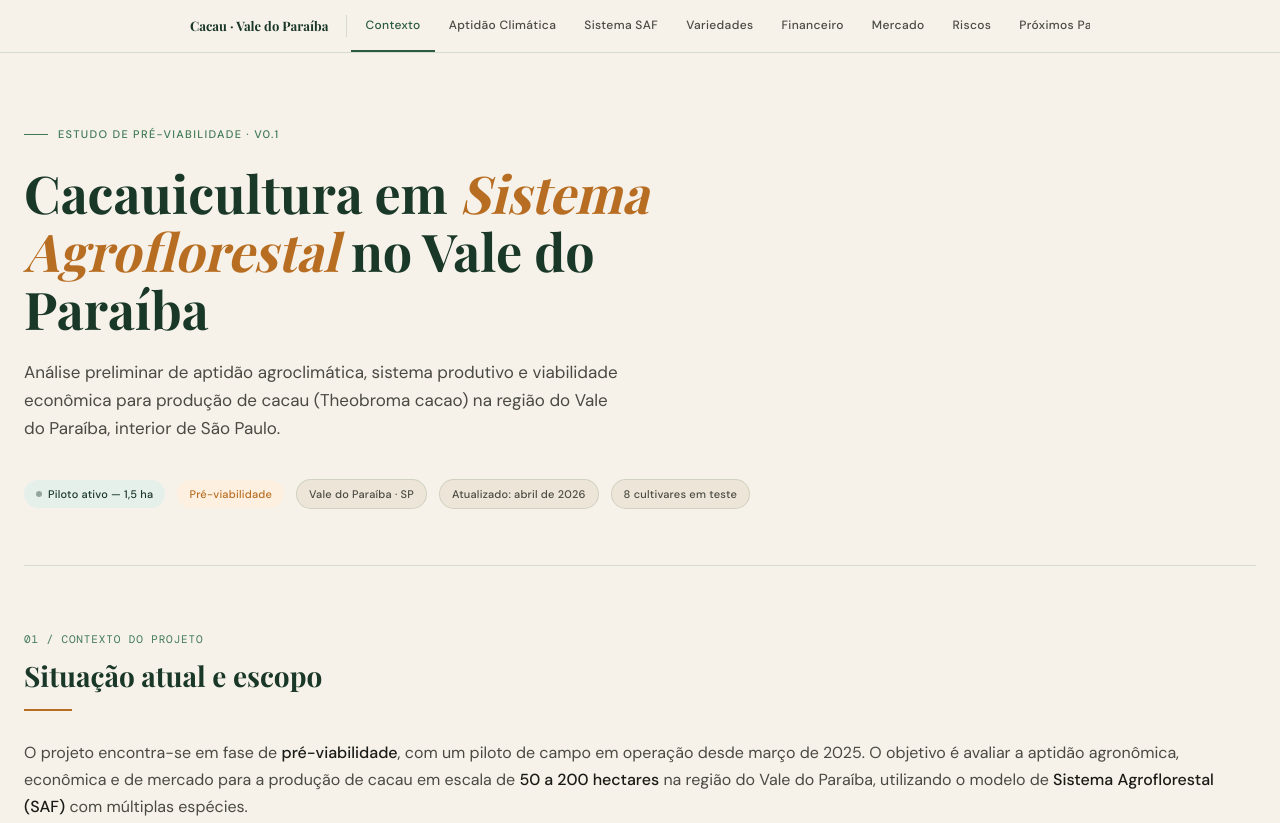
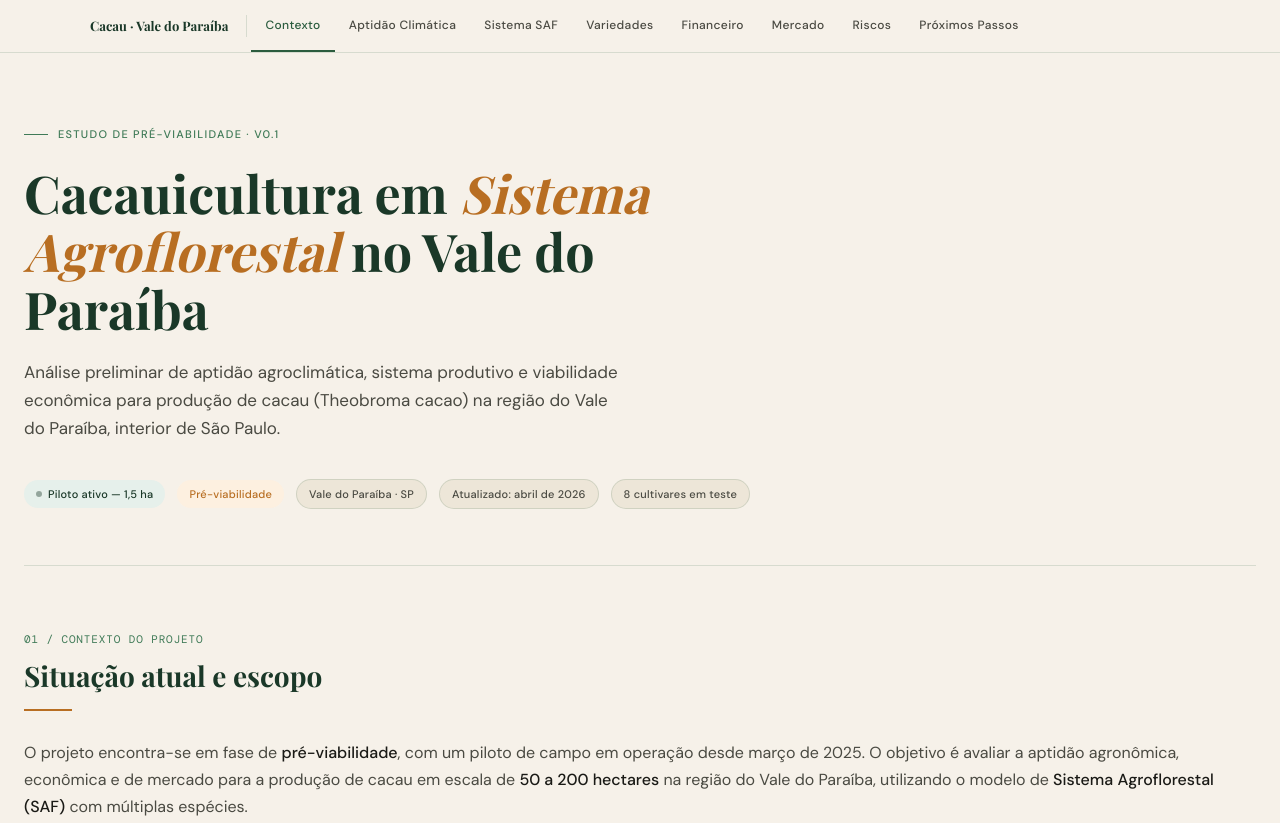
Before and after one commit to SAF-Cacau-Coruputuba/pre-viabilidade, a plain HTML site: page index.html in a window 1280 px wide. Shown: the top 823 px of the page. Drawn offline with nearby package versions, Linux system fonts and the light colour scheme; a web font is replaced by a local one.

Commit message:
Increase max-width of navigation inner container

```diff
--- a/index.html
+++ b/index.html
@@ -51,7 +51,7 @@ nav {
   padding: 0 24px;
 }
 .nav-inner {
-  max-width: 900px; margin: 0 auto;
+  max-width: 1100px; margin: 0 auto;
   display: flex; align-items: center; gap: 0; height: 52px;
   overflow-x: auto; -webkit-overflow-scrolling: touch;
 }
```
